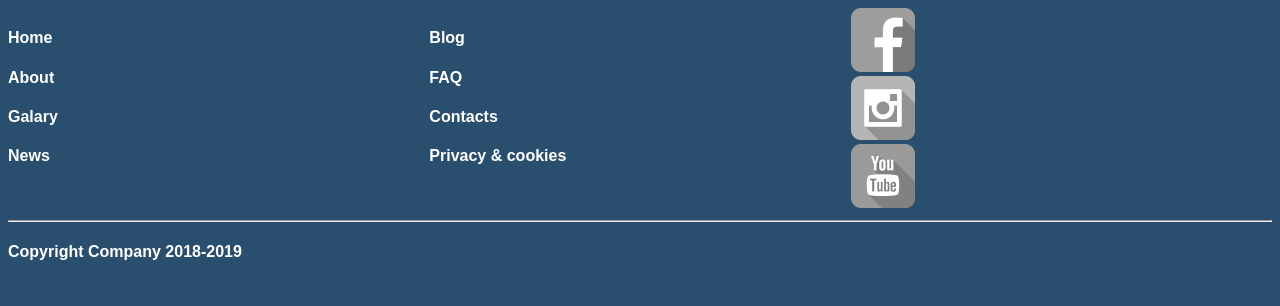
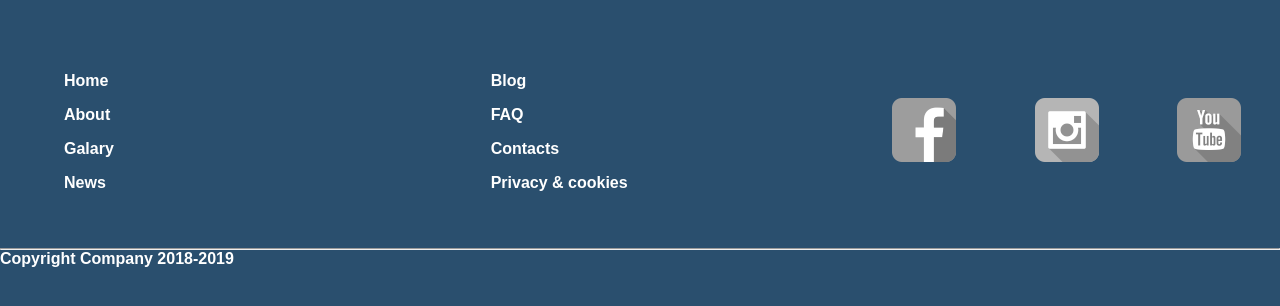
Before and after one commit to macedon-ps/Programs_repository, a PHP site: page /footerOfSite.html in a window 1280 px wide. Shown: the top 306 px of the page. Run offline with PHP 8.4, Linux system fonts and the light colour scheme.

Commit message:
add props of .column, .images

```diff
--- a/HTML/Homework/HW_3/footerOfSite.css
+++ b/HTML/Homework/HW_3/footerOfSite.css
@@ -1,3 +1,7 @@
+*{
+    margin: 0;
+    padding: 0;
+}
 body{
     background: #2a4f6e;
     font-family: sans-serif;
@@ -6,8 +10,27 @@ body{
 .flex-conteiner{
     display: flex;
     flex-direction: row;
+    padding-top: 4em;
+    padding-bottom: 3em;
 
 }
 .flex-conteiner>div{
     flex: 1;
 }
+.column div{
+    display: flex;
+    flex-direction: column;
+    justify-content: center;
+    padding: 8px 0;
+    margin-left: 4em;
+
+}
+.images{
+    display: flex;
+    justify-content: space-around;
+    align-items: center;
+}
+h4{
+    display: inline;
+
+}
```
